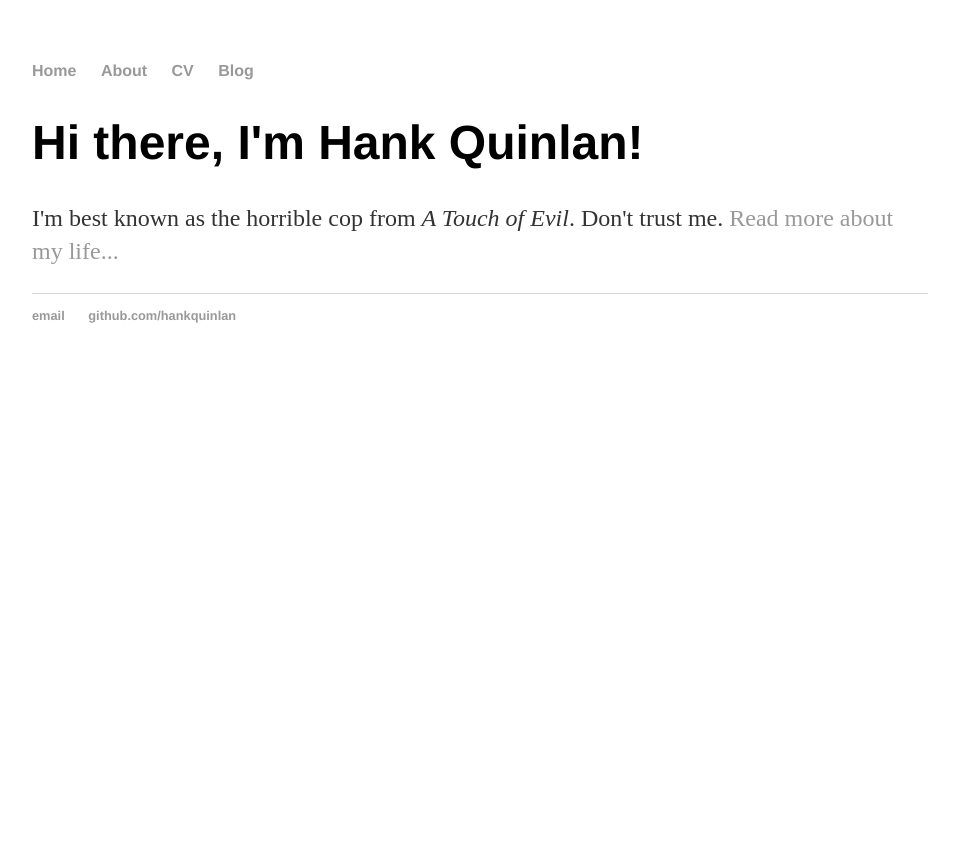
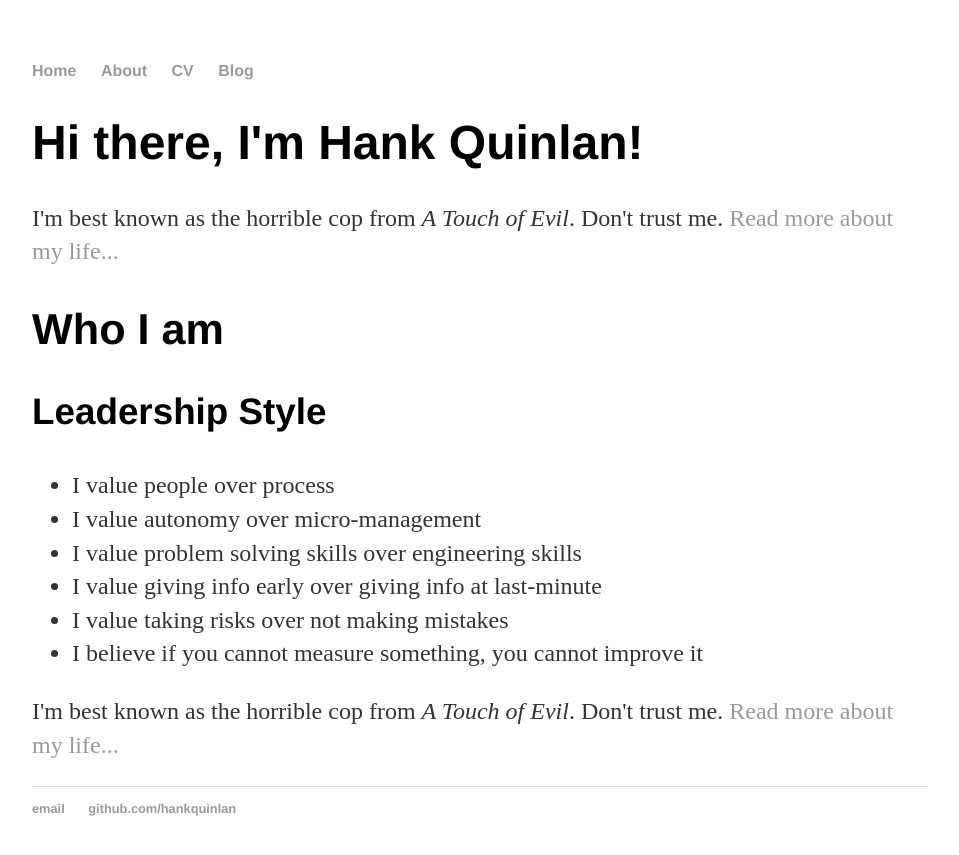
Before and after one commit to hankquinlan/hankquinlan.github.io, a Jekyll site: the page built from index.html, in a window 1280 px wide. Shown: the top 855 px of the page, without its empty margins (160-1119 px from the left). Built offline with Jekyll 4.4.1, drawn with Linux system fonts in a browser that asks for light colours.

Commit message:
Update index.html

```diff
--- a/index.html
+++ b/index.html
@@ -7,3 +7,18 @@ title: Hank Quinlan, Horrible Cop
 			<h1>Hi there, I'm Hank Quinlan!</h1>
 			<p>I'm best known as the horrible cop from <em>A Touch of Evil</em>. Don't trust me. <a href="/about">Read more about my life...</a></p>
 		</div>
+		<div class="blurb">
+			<h2>Who I am</h2>
+			</p>
+			<h3>Leadership Style</h3>
+			<ul>
+				<li>I value people over process</li>
+				<li>I value autonomy over micro-management</li>
+				<li>I value problem solving skills over engineering skills</li>
+				<li>I value giving info early over giving info at last-minute</li>
+				<li>I value taking risks over not making mistakes</li>
+				<li>I believe if you cannot measure something, you cannot improve it</li>
+
+			</ul>
+			<p>I'm best known as the horrible cop from <em>A Touch of Evil</em>. Don't trust me. <a href="/about">Read more about my life...</a></p>
+		</div>
```
